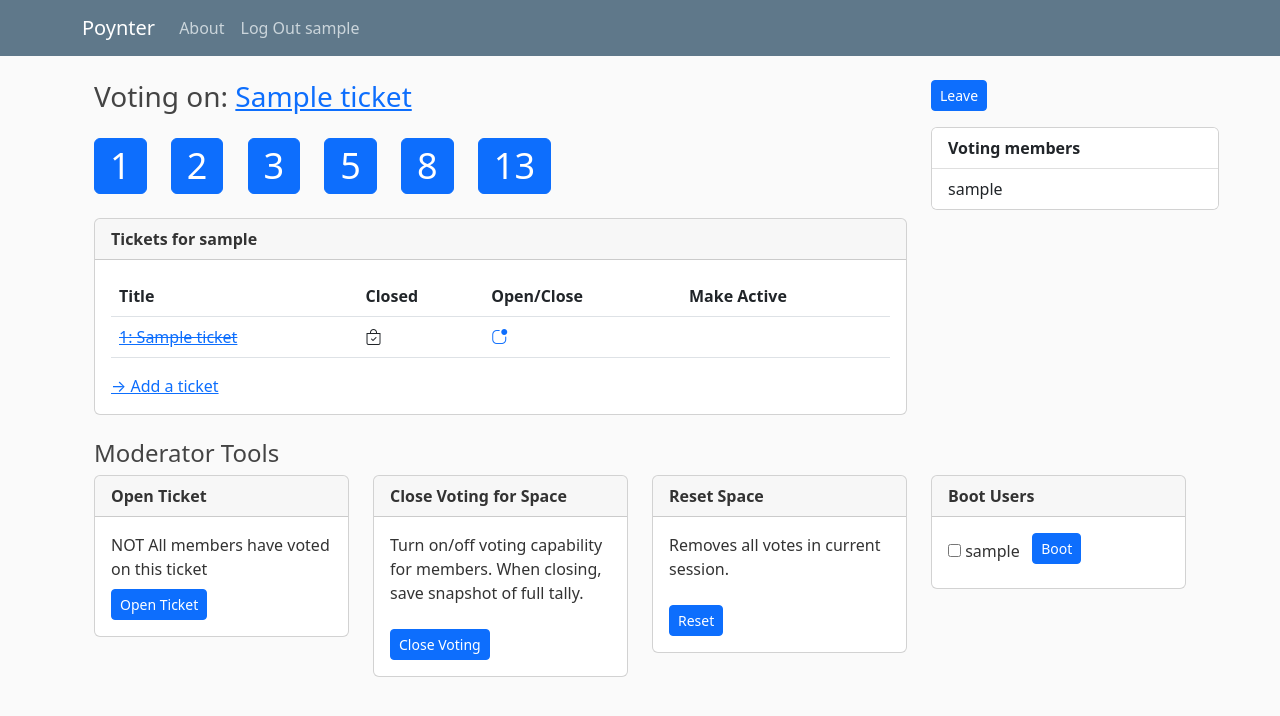
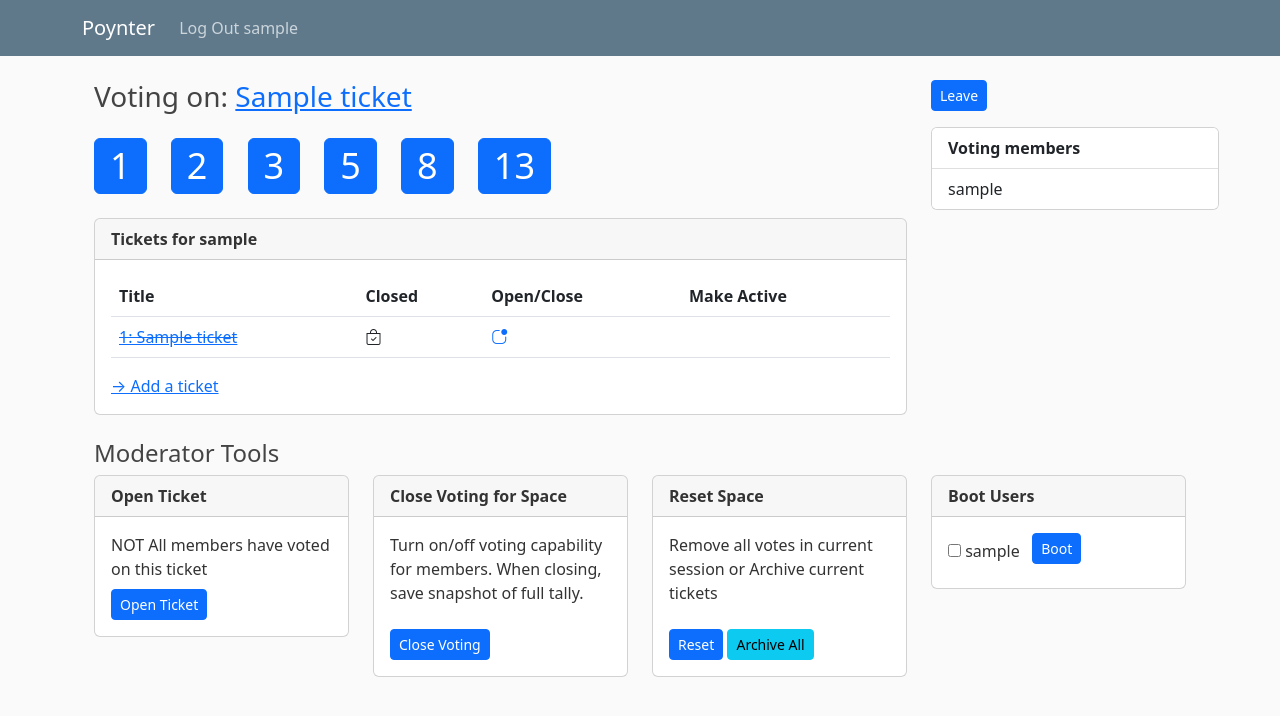
Before and after one commit to shacker/poynter2, a Django app: a page that uses poynter/templates/base.html in a window 1280 px wide. Shown: the top 716 px of the page. Run offline with Django 3.2, Linux system fonts and the light colour scheme; a user stored in the database is signed in; tables that the repository leaves empty hold one stand-in row (values such as "Sample post"); parts of the project's set-up code (start-up, migrations or seed data) failed here and were passed over.

Commit message:
Ability to archive tickets

```diff
--- a/poynter/points/forms.py
+++ b/poynter/points/forms.py
@@ -10,7 +10,7 @@ class TicketForm(forms.ModelForm):
 
     class Meta:
         model = Ticket
-        fields = ["url", "title", "space", "active", "closed"]
+        fields = ["url", "title", "space", "active", "closed", "archived"]
 
     def clean(self):
         cleaned_data = super().clean()
--- a/poynter/points/models.py
+++ b/poynter/points/models.py
@@ -81,6 +81,10 @@ class Ticket(TimeStampedModel):
         help_text=("Moderator has marked voting complete for this ticket."),
         default=False,
     )
+    archived = models.BooleanField(
+        help_text=("Tickets from former sessions don't appear on board at all, but we keep them."),
+        default=False,
+    )
 
     def __str__(self):
         return f"{self.pk}: {self.title}"
--- a/poynter/points/templates/points/_moderator_tools.html
+++ b/poynter/points/templates/points/_moderator_tools.html
@@ -40,10 +40,13 @@
             <b>Reset Space</b>
         </div>
         <div class="card-body">
-            <p class="card-text">Removes all votes in current session.</p>
+            <p class="card-text">Remove all votes in current session or Archive current tickets</p>
             <p class="card-text">
                 <a href="{% url 'points:clear_space_cache' space.slug %}" class="btn btn-sm btn-primary mt-2">
                     Reset
+                </a>
+                <a href="{% url 'points:archive_tickets' space.slug %}" class="btn btn-sm btn-info mt-2">
+                    Archive All
                 </a>
             </p>
         </div>
--- a/poynter/points/templates/points/_ticket_table.html
+++ b/poynter/points/templates/points/_ticket_table.html
@@ -13,7 +13,7 @@
                         <th>Make Active</th>
                     {% endif %}
                 </tr>
-                {% for ticket in space.ticket_set.all %}
+                {% for ticket in current_tickets %}
                     <tr>
                         <td>
                             <a href="{{ ticket.url }}" target="_blank">
--- a/poynter/points/urls.py
+++ b/poynter/points/urls.py
@@ -5,21 +5,22 @@ from poynter.points import views, views_htmx
 app_name = "points"
 
 urlpatterns = [
-    path("space/<str:space_name>", views.space, name="space"),
+    path("add_ticket/<str:space_name>", views.add_ticket, name="add_ticket"),
+    path(
+        "activate_ticket/<str:space_name>/<int:ticket_id>",
+        views.activate_ticket,
+        name="activate_ticket",
+    ),
+    path("archive_tickets/<str:space_name>", views.archive_tickets, name="archive_tickets"),
+    path("boot_users/<str:space_name>", views.boot_users, name="boot_users"),
+    path("clear_space_cache/<str:space_name>", views.clear_space_cache, name="clear_space_cache"),
     path("join_leave_space/<str:space_name>", views.join_leave_space, name="join_leave_space"),
+    path("open_close_space/<str:space_name>", views.open_close_space, name="open_close_space"),
     path(
         "open_close_ticket/<int:ticket_id>",
         views.open_close_ticket,
         name="open_close_ticket",
     ),
-    path(
-        "activate_ticket/<str:space_name>/<int:ticket_id>",
-        views.activate_ticket,
-        name="activate_ticket",
-    ),
-    path("open_close_space/<str:space_name>", views.open_close_space, name="open_close_space"),
-    path("clear_space_cache/<str:space_name>", views.clear_space_cache, name="clear_space_cache"),
-    path("boot_users/<str:space_name>", views.boot_users, name="boot_users"),
+    path("space/<str:space_name>", views.space, name="space"),
     path("tally/single/", views_htmx.tally_single, name="tally_single"),
-    path("add_ticket/<str:space_name>", views.add_ticket, name="add_ticket"),
 ]
--- a/poynter/points/views.py
+++ b/poynter/points/views.py
@@ -24,6 +24,7 @@ def space(request, space_name: str):
     except Ticket.DoesNotExist:
         active_ticket = None
 
+    current_tickets = space.ticket_set.filter(archived=False)
     tallies = get_votes_for_space(space_name)
 
     # Space members and their voting status
@@ -49,12 +50,13 @@ def space(request, space_name: str):
         request,
         "points/space.html",
         {
+            "active_ticket": active_ticket,
+            "all_voted": all_voted,
+            "current_tickets": current_tickets,
+            "members": members,
+            "numbers": numbers,
             "space": space,
-            "active_ticket": active_ticket,
-            "numbers": numbers,
             "tallies": tallies,
-            "members": members,
-            "all_voted": all_voted,
         },
     )
 
@@ -114,6 +116,18 @@ def open_close_space(request, space_name: str):
     return redirect(reverse("points:space", kwargs={"space_name": space.slug}))
 
 
+def archive_tickets(request, space_name: str):
+    """When next week's voting comes, we need to get old tickets out of the way.
+    Set those to archived=True (different from closed).
+    """
+
+    space = get_object_or_404(Space, slug=space_name)
+    tickets = Ticket.objects.filter(space=space, archived=False)
+    tickets.update(archived=True)
+
+    return redirect(reverse("points:space", kwargs={"space_name": space.slug}))
+
+
 def boot_users(request, space_name: str):
     "Allow moderator to remove users from a space."
 
--- a/poynter/templates/base.html
+++ b/poynter/templates/base.html
@@ -21,9 +21,6 @@
          <span class="navbar-toggler-icon"></span>
          </button>
          <div class="collapse navbar-collapse" id="navbarToggle">
-          <div class="navbar-nav mr-auto">
-            <a class="nav-link" href="{% url 'points:about' %}">About</a>
-          </div>
           <!-- Navbar Right Side -->
           <div class="navbar-nav">
             {% if user.is_authenticated %}
```
Also changed, not shown: README.md, poynter/points/migrations/0021_ticket_archived.py (added).
